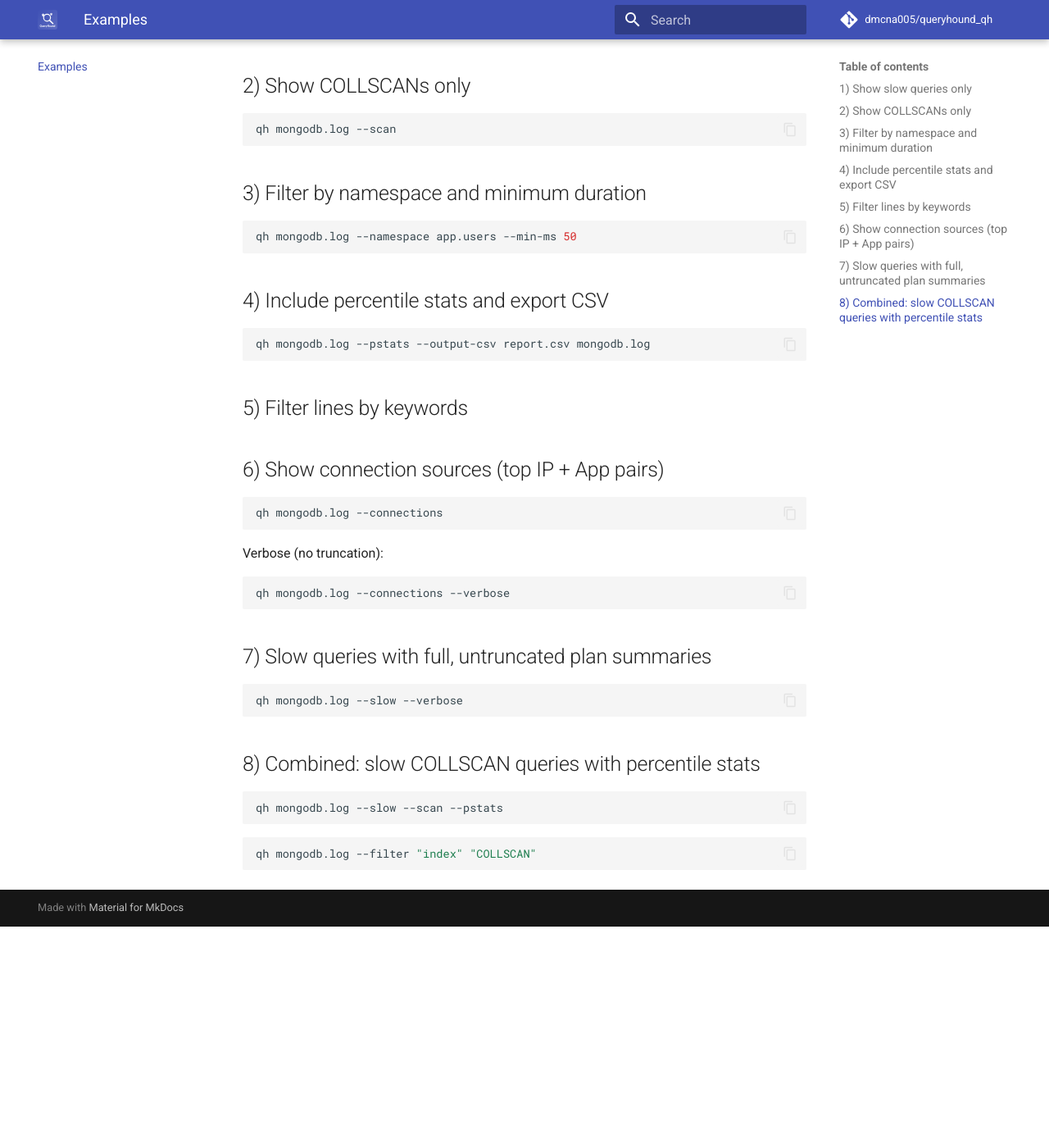
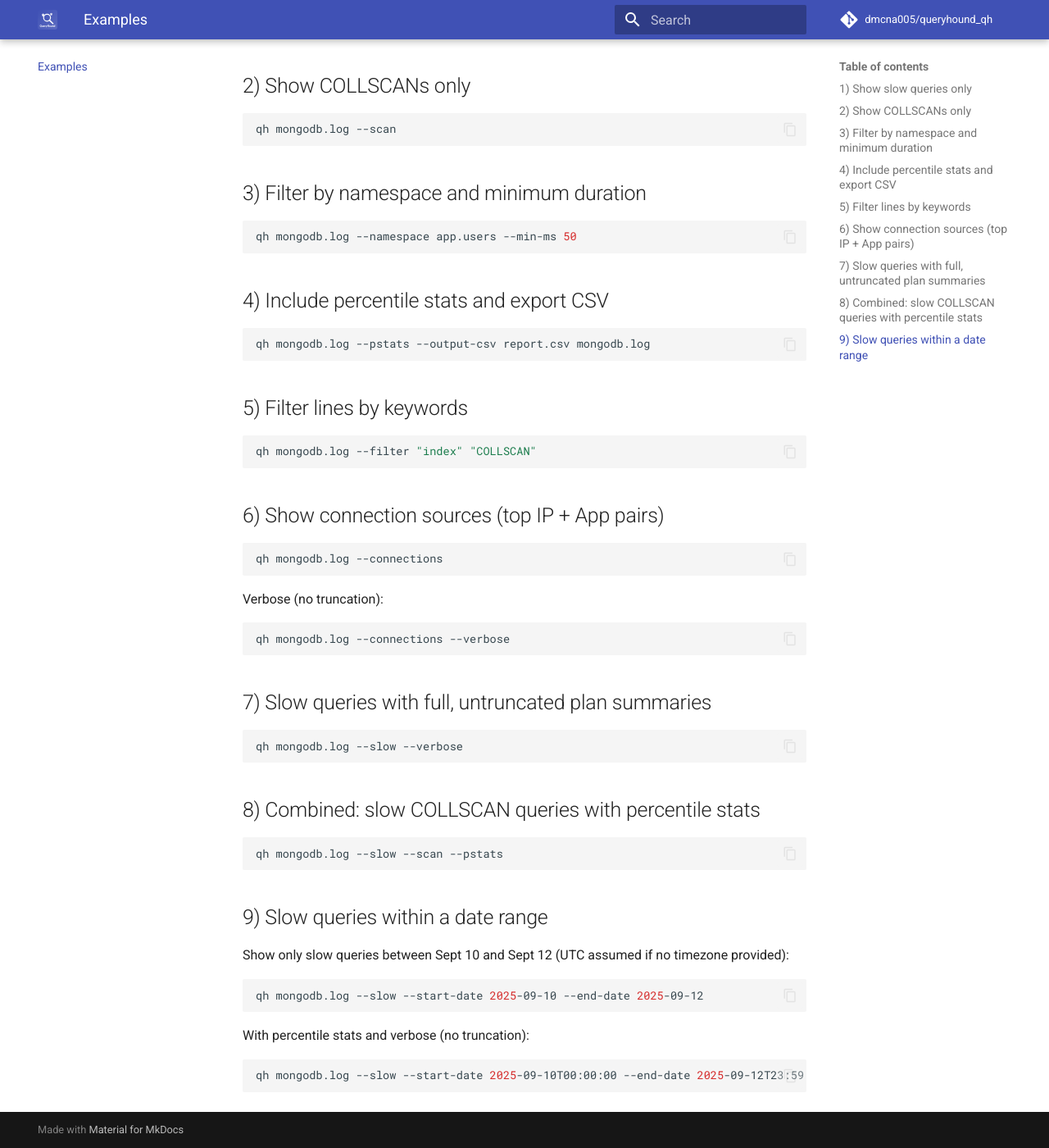
Before and after one commit to dmcna005/queryhound_qh, an MkDocs documentation site: the page built from docs/examples.md, in a window 1280 px wide and 1400 px high, scrolled down 272 px. Shown: the whole window at 82% size. Built offline with MkDocs 1.6.1 and Material for MkDocs 9.7.7, drawn with Linux system fonts in a browser that asks for light colours; comment, search, counter and statistics services are not loaded; before the commit the page ends 1402 px from its top, so only the background shows below that.

Commit message:
docs(examples): add date range slow query examples and tidy numbering

````diff
--- a/docs/examples.md
+++ b/docs/examples.md
@@ -25,6 +25,11 @@ qh mongodb.log --pstats --output-csv report.csv mongodb.log
 ```
 
 ## 5) Filter lines by keywords
+
+```bash
+qh mongodb.log --filter "index" "COLLSCAN"
+```
+
 ## 6) Show connection sources (top IP + App pairs)
 
 ```bash
@@ -49,6 +54,16 @@ qh mongodb.log --slow --verbose
 qh mongodb.log --slow --scan --pstats
 ```
 
+## 9) Slow queries within a date range
+
+Show only slow queries between Sept 10 and Sept 12 (UTC assumed if no timezone provided):
+
 ```bash
-qh mongodb.log --filter "index" "COLLSCAN"
+qh mongodb.log --slow --start-date 2025-09-10 --end-date 2025-09-12
 ```
+
+With percentile stats and verbose (no truncation):
+
+```bash
+qh mongodb.log --slow --start-date 2025-09-10T00:00:00 --end-date 2025-09-12T23:59:59 --pstats --verbose
+```
````
